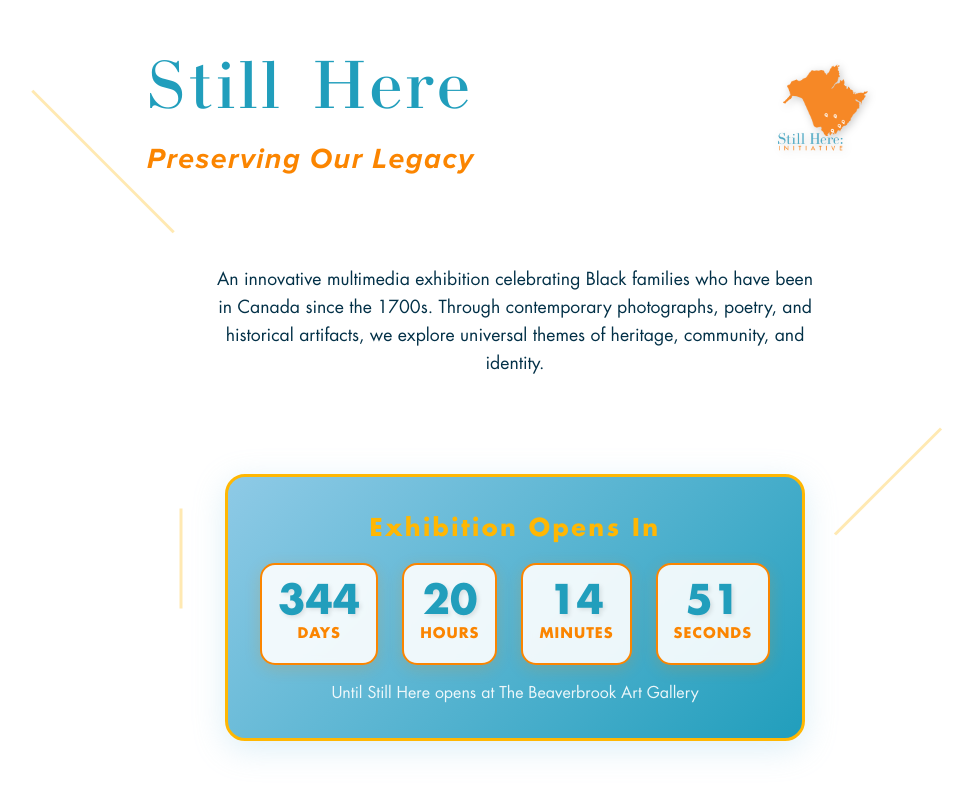
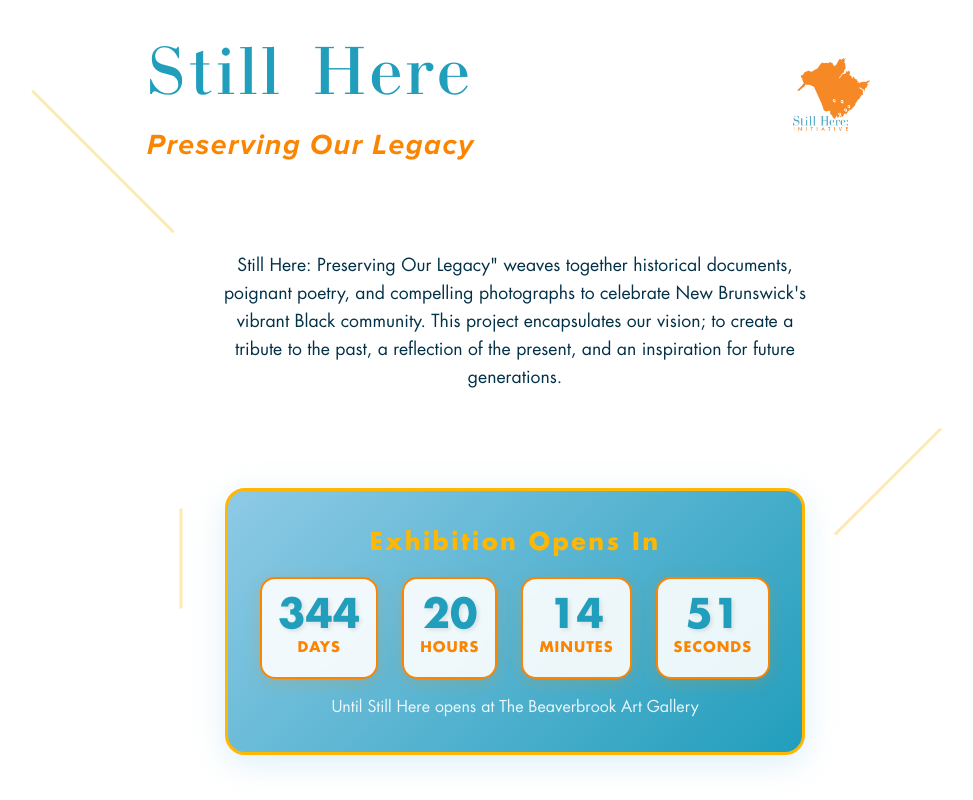
Before and after one commit to codekojo/stillhere, a React (Vite) app: page / in a window 1280 px wide. Shown: the top 800 px of the page, without its empty margins (125-1098 px from the left). Built offline with nearby package versions, Linux system fonts and the light colour scheme.

Commit message:
Changes to description

```diff
--- a/src/components/ExhibitionLanding.jsx
+++ b/src/components/ExhibitionLanding.jsx
@@ -68,10 +68,11 @@ const ExhibitionLanding = () => {
         <div className="hero-content">
           <Logo className="hero-logo" />
           <p className="paragraph hero-description">
-            An innovative multimedia exhibition celebrating Black families who
-            have been in Canada since the 1700s. Through contemporary
-            photographs, poetry, and historical artifacts, we explore universal
-            themes of heritage, community, and identity.
+            Still Here: Preserving Our Legacy" weaves together historical
+            documents, poignant poetry, and compelling photographs to celebrate
+            New Brunswick's vibrant Black community. This project encapsulates
+            our vision; to create a tribute to the past, a reflection of the
+            present, and an inspiration for future generations.
           </p>
 
           <div className="countdown-section">
--- a/src/styles/logo.css
+++ b/src/styles/logo.css
@@ -46,15 +46,13 @@
 }
 
 .logo-image {
-  max-width: 120px;
+  width: 120px;
   height: auto;
-  filter: drop-shadow(2px 2px 4px rgba(0, 0, 0, 0.2));
   transition: all 0.3s ease;
 }
 
 .logo-image:hover {
   transform: scale(1.05);
-  filter: drop-shadow(4px 4px 8px rgba(0, 0, 0, 0.3));
 }
 
 /* Logo variations for different contexts */
```
